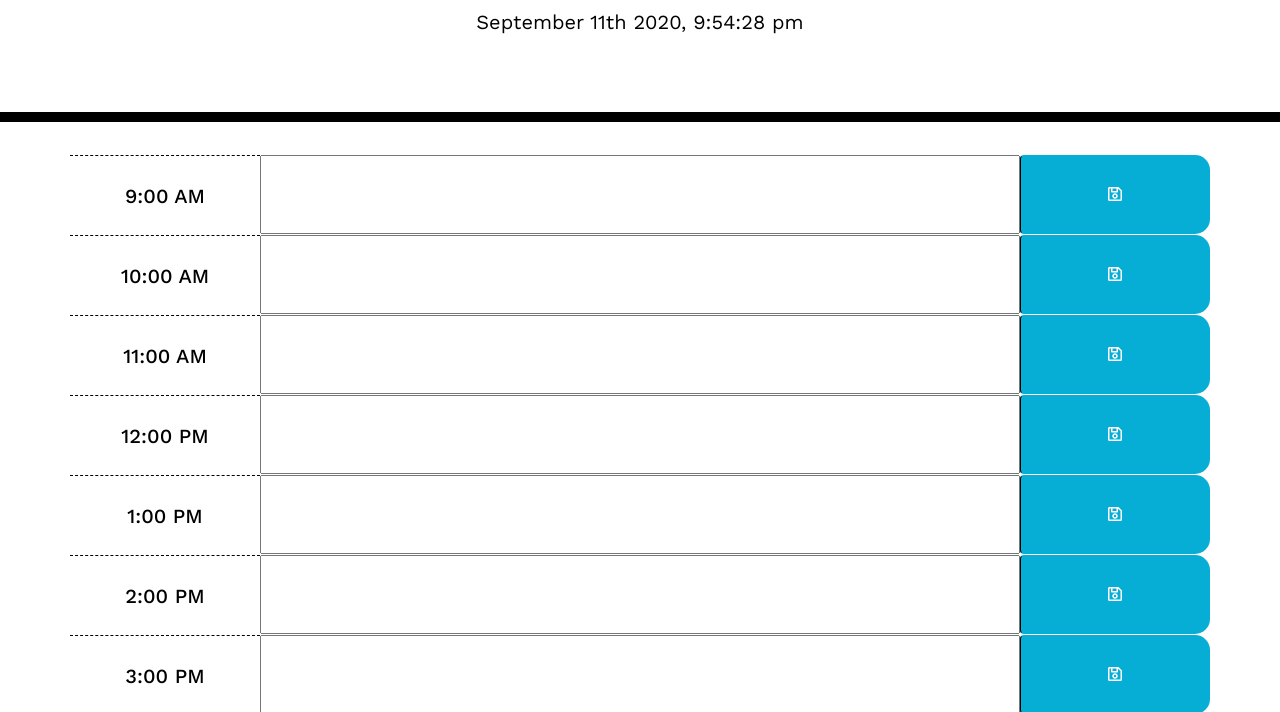
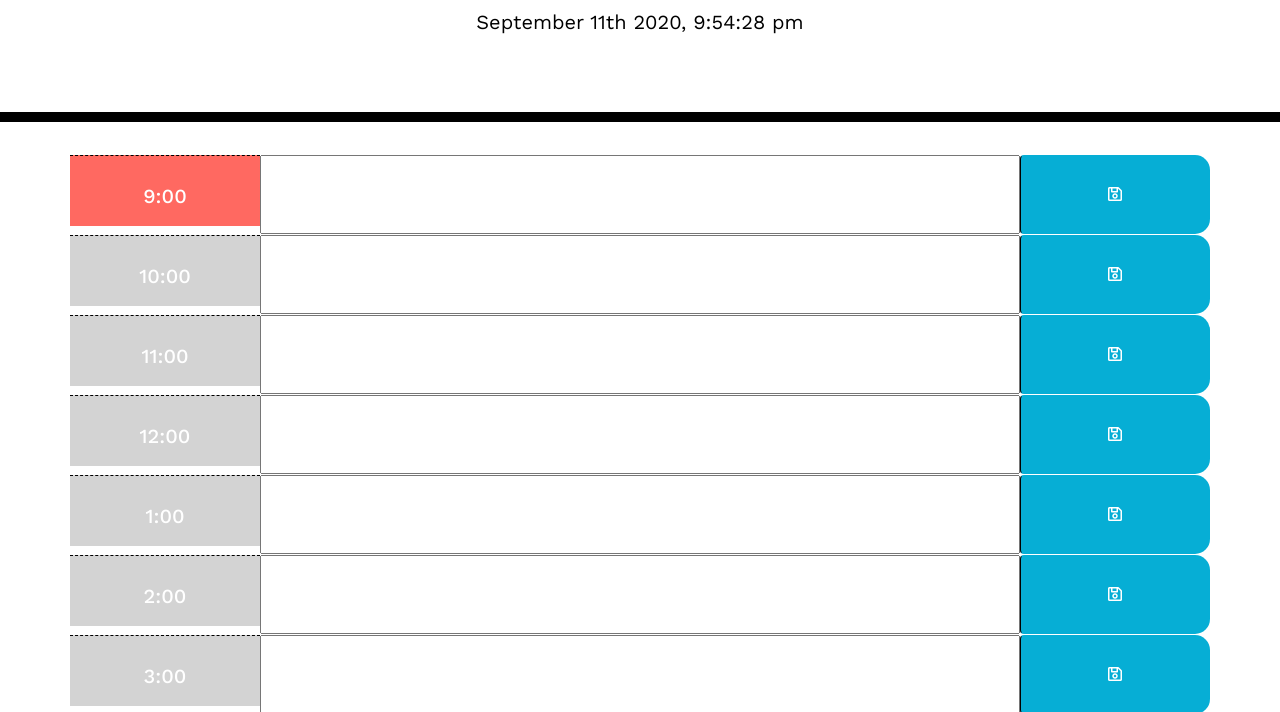
Before and after one commit to flieckster/Daily-9-to-5-Planner, a plain HTML site: page index.html in a window 1280 px wide. Shown: the part 182-894 px from the top of the page. Drawn offline with nearby package versions, Linux system fonts and the light colour scheme.

Commit message:
color block funcionality code written, errors need adjustment

```diff
--- a/index.html
+++ b/index.html
@@ -23,47 +23,47 @@
 
   <div class="container">
     <div class="row time-block" id="nine">
-      <h5 class="col-md-2 hour">9:00 AM</h5>
+      <h5 class="col-md-2 hour">9:00</h5>
       <input class="col-md-8 description"></input>
       <button class="btn saveBtn col-md-2"><i class= "far fa-save"></i></button>
     </div>
     <div class="row time-block" id="ten">
-      <h5 class="col-md-2 hour">10:00 AM</h5>
+      <h5 class="col-md-2 hour ">10:00</h5>
       <input class="col-md-8 description"></input>
       <button class="btn saveBtn col-md-2"><i class= "far fa-save"></i></button>
     </div>
     <div class="row time-block" id="eleven">
-      <h5 class="col-md-2 hour">11:00 AM</h5>
+      <h5 class="col-md-2 hour">11:00</h5>
       <input class="col-md-8 description"></input>
       <button class="btn saveBtn col-md-2"><i class= "far fa-save"></i></button>
     </div>
     <div class="row time-block" id="twelve">
-      <h5 class="col-md-2 hour">12:00 PM</h5>
+      <h5 class="col-md-2 hour">12:00</h5>
       <input class="col-md-8 description"></input>
       <button class="btn saveBtn col-md-2"><i class= "far fa-save"></i></button>
     </div>
     <div class="row time-block" id="thirteen">
-      <h5 class="col-md-2 hour">1:00 PM</h5>
+      <h5 class="col-md-2 hour">1:00</h5>
       <input class="col-md-8 description"></input>
       <button class="btn saveBtn col-md-2"><i class= "far fa-save"></i></button>
     </div>
     <div class="row time-block" id="fourteen">
-      <h5 class="col-md-2 hour">2:00 PM</h5>
+      <h5 class="col-md-2 hour">2:00</h5>
       <input class="col-md-8 description"></input>
       <button class="btn saveBtn col-md-2"><i class= "far fa-save"></i></button>
     </div>
     <div class="row time-block" id="fifteen">
-      <h5 class="col-md-2 hour">3:00 PM</h5>
+      <h5 class="col-md-2 hour">3:00</h5>
       <input class="col-md-8 description"></input>
       <button class="btn saveBtn col-md-2"><i class= "far fa-save"></i></button>
     </div>
     <div class="row time-block" id="sixteen">
-      <h5 class="col-md-2 hour">4:00 PM</h5>
+      <h5 class="col-md-2 hour">4:00</h5>
       <input class="col-md-8 description"></input>
       <button class="btn saveBtn col-md-2"><i class= "far fa-save"></i></button>
     </div>
     <div class="row time-block" id="seventeen">
-      <h5 class="col-md-2 hour">5:00 PM</h5>
+      <h5 class="col-md-2 hour">5:00</h5>
       <input class="col-md-8 description"></input>
       <button class="btn saveBtn col-md-2"><i class= "far fa-save"></i></button>
     </div>
--- a/script.js
+++ b/script.js
@@ -2,7 +2,7 @@
 // $(document).ready()makes the function available once the document is loaded
 
 $(document).ready(function () {
-    console.log("I'm ready..");
+    // console.log("I'm ready..");
     storedEntry();
 
     // displays the current time on the screen via moment.js for a clock feature.
@@ -66,27 +66,25 @@ $(document).ready(function () {
     }
 
     // utlizing 24hr time format via moment.js
-    //here we
+    //here we split the ":" from the
 
-    // $(".hour").each(function () {
-    //     var hourText = $(this).text();
-    //     console.log(hourText);
-    //     var currentHour = hourText.split(":");
-    //     console.log(currentHour[0]);
-    //     var hourMoment = moment().format("HH");
-    //     console.log(hourMoment);
+    $(".hour").each(function () {
+        var hourText = $(this).text();
+        // console.log(hourText);
+        var currentHour = hourText.split(":")[0];
+        console.log(currentHour);
+        var hourMoment = moment().format("h");
+        console.log(hourMoment);
 
-    //     if (currentHour[0] < hourMoment) {
-    //         $(this).addClass("past");
-    //     } else if (currentHour[0] == hourMoment) {
-    //         $(this).addClass("present");
-    //     } else {
-    //         $(this).addClass("future");
-    //         console.log(currentHour);
-    //         // console.log(hourMoment);
-    //     }
+        if (currentHour < hourMoment) {
+            $(this).addClass("past");
+        } else if (currentHour == hourMoment) {
+            $(this).addClass("present");
+        } else {
+            $(this).addClass("future");
+        }
 
-    // });
+    });
 });
 
 
```
